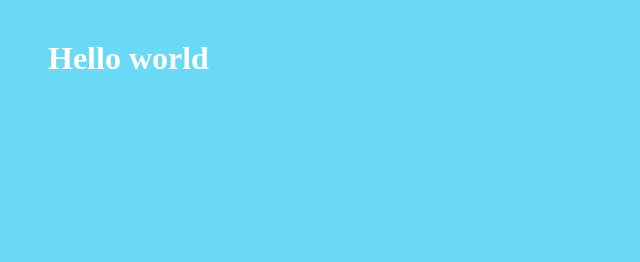
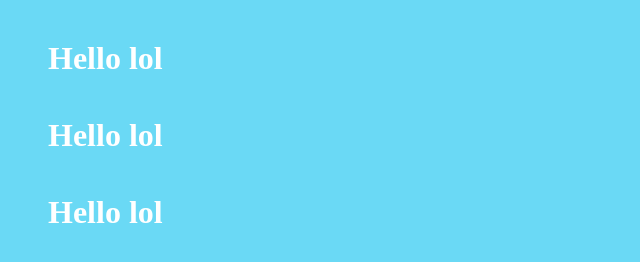
Before and after one commit to denyuneedtoknow/first-one, a plain HTML site: page index.html in a window 1280 px wide. Shown: the whole page, without its empty margins (0-640 px from the left). Drawn offline with Linux system fonts and the light colour scheme.

Commit message:
Update index.html

```diff
--- a/index.html
+++ b/index.html
@@ -1,5 +1,6 @@
 <!DOCTYPE html>
 <html lang="en">
+
 <head>
     <meta charset="UTF-8">
     <meta http-equiv="X-UA-Compatible" content="IE=edge">
@@ -7,9 +8,17 @@
     <title>Git Rules!</title>
     <link rel="stylesheet" href="Styles/Styles.css">
 </head>
+
 <body>
-   <h1 class="firstWords">
-    Hello world
-   </h1>
+    <h1 class="firstWords">
+        Hello lol
+    </h1>
+    <h1 class="firstWords">
+        Hello lol
+    </h1>
+    <h1 class="firstWords">
+        Hello lol
+    </h1>
 </body>
+
 </html>
```
